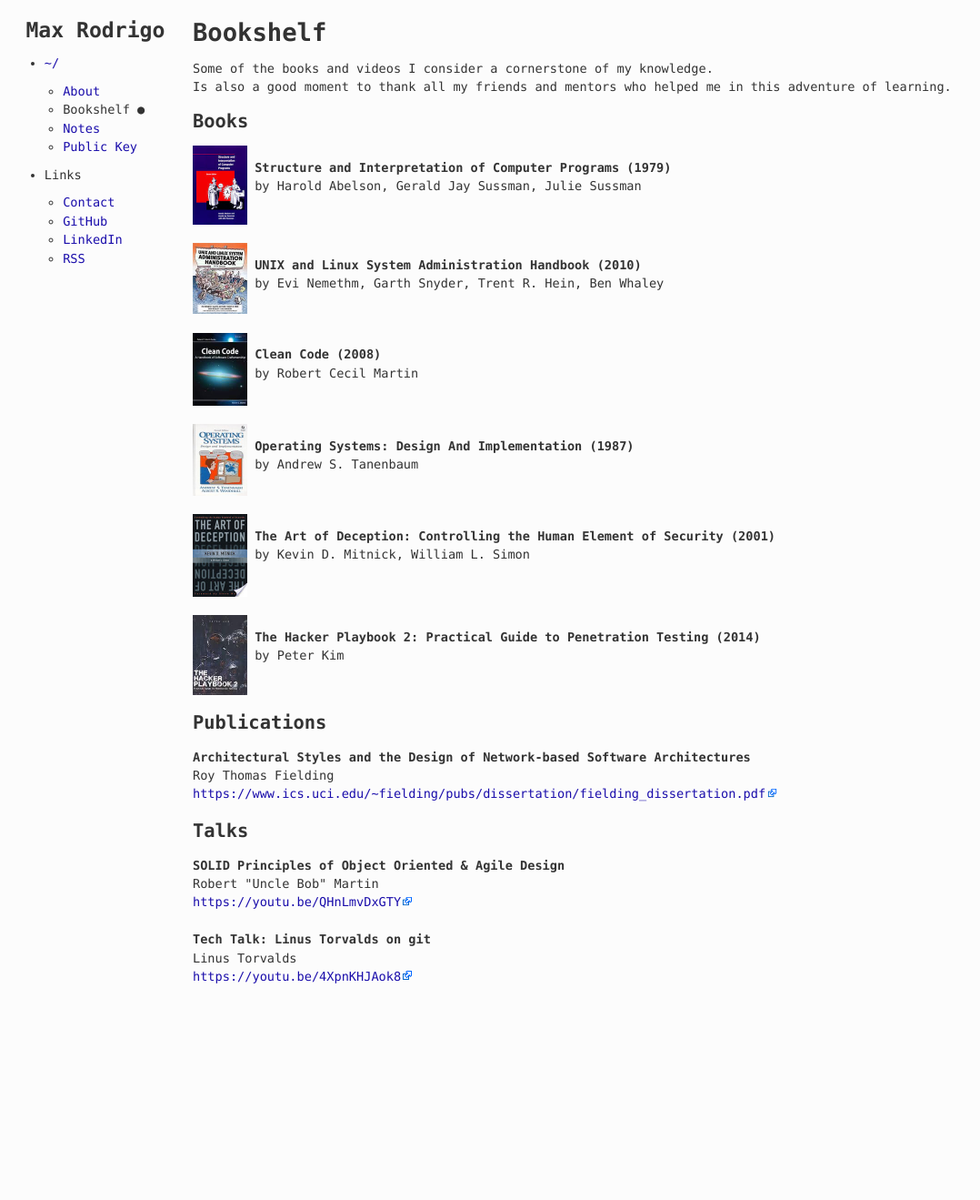
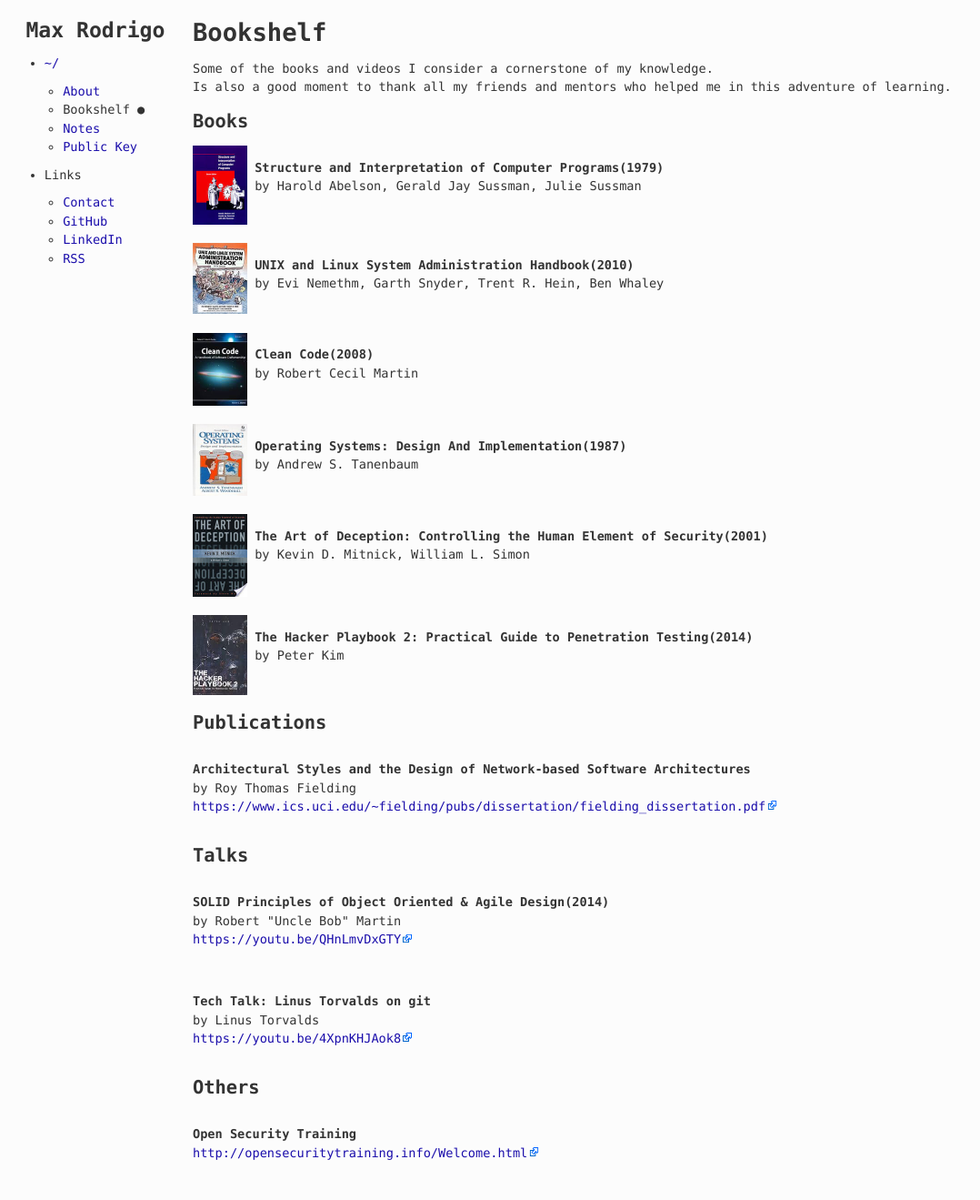
Before and after one commit to maxrodrigo/maxrodrigo.github.io, a Jekyll site: the page built from bookshelf.md, in a window 1280 px wide. Shown: the whole page at 91% size, without its empty margins (0-1078 px from the left). Built offline with Jekyll 4.4.1, drawn with Linux system fonts in a browser that asks for light colours; some web fonts are replaced; before the commit the page ends 1112 px from its top, so only the background shows below that.

Commit message:
Woodwork saturday.

```diff
--- a/_data/bookshelf.yml
+++ b/_data/bookshelf.yml
@@ -41,8 +41,15 @@ talks:
   -
     title: "SOLID Principles of Object Oriented & Agile Design"
     author: "Robert \"Uncle Bob\" Martin"
+    year: 2014
     url: "https://youtu.be/QHnLmvDxGTY"
   -
     title: "Tech Talk: Linus Torvalds on git"
     author: "Linus Torvalds"
     url: "https://youtu.be/4XpnKHJAok8"
+
+
+others:
+  -
+    title: "Open Security Training"
+    url: "http://opensecuritytraining.info/Welcome.html"
--- a/_layouts/default/bookshelf.html
+++ b/_layouts/default/bookshelf.html
@@ -4,37 +4,32 @@ layout: default
 
 {{ content }}
 
-<h2>Books</h2>
+{%- for shelf in site.data.bookshelf -%}
+  <h2>{{ shelf[0] | capitalize }}</h2>
+
   <ul class="bookshelf">
-{%- for book in site.data.bookshelf.books -%}
+  {%- for book in shelf[1] -%}
       <li class="book">
+          {% if book.cover %}
           <img src="{{ book.cover }}" alt="'{{ book.title }}' book cover">
+          {% endif %}
           <p>
-            <span class="title">{{ book.title }} ({{ book.year }})</span>
+              <span class="title">
+                {{ book.title }}
+                {%- if book.year -%}
+                ({{ book.year }})
+                {%- endif -%}
+              </span>
+
+              {%- if book.author -%}
               <span class="author">by {{ book.author }}</span>
+              {%- endif -%}
+
+              {%- if book.url -%}
+              <a href="{{ book.url }}" target="_blank">{{ book.url }}</a>
+              {%- endif -%}
           </p>
       </li>
   {%- endfor -%}
   </ul>
-
-<h2>Publications</h2>
-<ul class="bookshelf">
-{%- for publication in site.data.bookshelf.publications -%}
-    <li class="publication">
-        <span class="title">{{ publication.title }}</span>
-        <span class="author">{{ publication.author }}</span>
-        <a href="{{ publication.url }}" target="_blank">{{ publication.url }}</a>
-    </li>
 {%- endfor -%}
-</ul>
-
-<h2>Talks</h2>
-<ul class="bookshelf">
-{%- for talk in site.data.bookshelf.talks -%}
-    <li class="talk">
-        <span class="title">{{ talk.title }}</span>
-        <span class="author">{{ talk.author }}</span>
-        <a href="{{ talk.url }}" target="_blank">{{ talk.url }}</a>
-    </li>
-{%- endfor -%}
-</ul>
--- a/_sass/base.scss
+++ b/_sass/base.scss
@@ -93,19 +93,19 @@ header[role=main]{
         list-style:none;
         margin-bottom: $default-spacing;
 
-        .title{ font-weight:bold; }
+        img {
+            vertical-align:top;
+            width:60px;
+        }
+        p {
+            display:inline-block;
+            width: calc( 100% - 70px);
+        }
+        .title {
+            display:block;
+            font-weight:bold;
+        }
         .author{ display:block; }
-    }
-}
-
-.book {
-    img {
-        vertical-align:top;
-        width:60px;
-    }
-    p {
-        display:inline-block;
-        width: calc( 100% - 70px)
     }
 }
 
```
Lines whose indentation alone changed are shown as unchanged.
